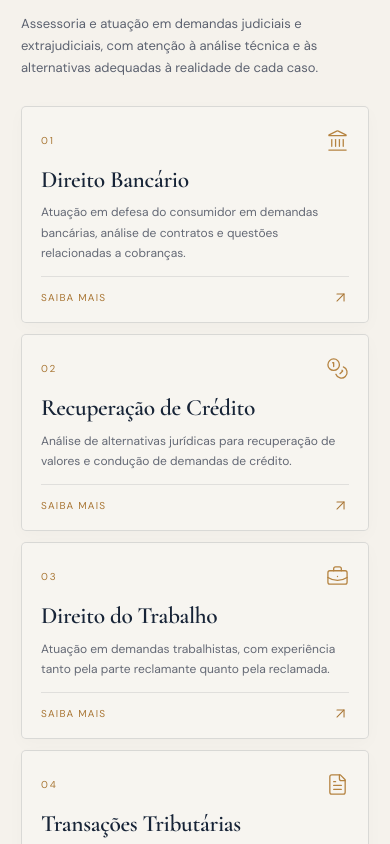
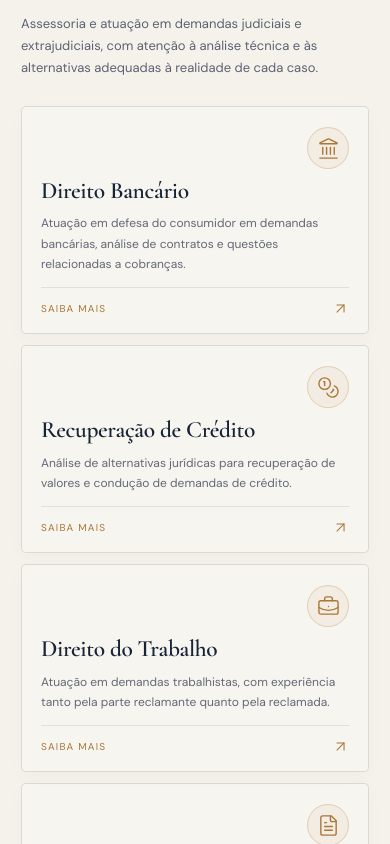
Before and after one commit to avanegm/arthur-ramalho, a React (Vite) app: page / in a window 390 px wide. Shown: the part 2240-3084 px from the top of the page. Built offline with nearby package versions, Linux system fonts and the light colour scheme.

Commit message:
refina cards das areas de atuacao

```diff
--- a/src/App.tsx
+++ b/src/App.tsx
@@ -21,28 +21,24 @@ import { getWhatsAppUrl, siteConfig } from './config';
 
 const practiceAreas = [
   {
-    number: '01',
     title: 'Direito Bancário',
     description:
       'Atuação em defesa do consumidor em demandas bancárias, análise de contratos e questões relacionadas a cobranças.',
     Icon: Landmark,
   },
   {
-    number: '02',
     title: 'Recuperação de Crédito',
     description:
       'Análise de alternativas jurídicas para recuperação de valores e condução de demandas de crédito.',
     Icon: Coins,
   },
   {
-    number: '03',
     title: 'Direito do Trabalho',
     description:
       'Atuação em demandas trabalhistas, com experiência tanto pela parte reclamante quanto pela reclamada.',
     Icon: BriefcaseBusiness,
   },
   {
-    number: '04',
     title: 'Transações Tributárias',
     description:
       'Acompanhamento de questões relacionadas a negociações tributárias e alternativas de regularização fiscal.',
@@ -227,9 +223,9 @@ export default function App() {
             <p>Assessoria e atuação em demandas judiciais e extrajudiciais, com atenção à análise técnica e às alternativas adequadas à realidade de cada caso.</p>
           </div>
           <div className="practice-grid">
-            {practiceAreas.map(({ number, title, description, Icon }) => (
-              <article className="practice-card" key={number}>
-                <div className="card-topline"><span>{number}</span><Icon size={27} strokeWidth={1.35} /></div>
+            {practiceAreas.map(({ title, description, Icon }) => (
+              <article className="practice-card" key={title}>
+                <div className="card-topline"><span className="practice-icon-wrap"><Icon size={25} strokeWidth={1.45} /></span></div>
                 <h3>{title}</h3>
                 <p>{description}</p>
                 <a href="#contato" className="card-link" aria-label={`Conversar sobre ${title}`}>
--- a/src/styles.css
+++ b/src/styles.css
@@ -2327,3 +2327,53 @@ h2 em {
   .practice-card:nth-child(even) { padding: 18px 16px 14px; }
   .practice-heading h2 { font-size: 37px; }
 }
+
+
+/* Refinamento pontual: áreas sem numeração e ícones com acabamento editorial. */
+.practice-card .card-topline {
+  min-height: 44px;
+  justify-content: flex-end;
+}
+
+.practice-card .card-topline > .practice-icon-wrap {
+  display: inline-flex;
+  width: 44px;
+  height: 44px;
+  align-items: center;
+  justify-content: center;
+  border: 1px solid rgba(181, 131, 64, .28);
+  border-radius: 50%;
+  background: rgba(181, 131, 64, .075);
+  color: #a97837;
+  transition: background .2s ease, border-color .2s ease, transform .2s ease;
+}
+
+.practice-card:hover .card-topline > .practice-icon-wrap {
+  background: rgba(181, 131, 64, .13);
+  border-color: rgba(181, 131, 64, .48);
+  transform: translateY(-2px);
+}
+
+.practice-card h3 {
+  margin-top: 12px;
+}
+
+@media (max-width: 760px) {
+  .practice-card .card-topline {
+    min-height: 42px;
+  }
+
+  .practice-card .card-topline > .practice-icon-wrap {
+    width: 42px;
+    height: 42px;
+  }
+
+  .practice-card .card-topline > .practice-icon-wrap svg {
+    width: 23px;
+    height: 23px;
+  }
+
+  .practice-card h3 {
+    margin-top: 9px;
+  }
+}
```
